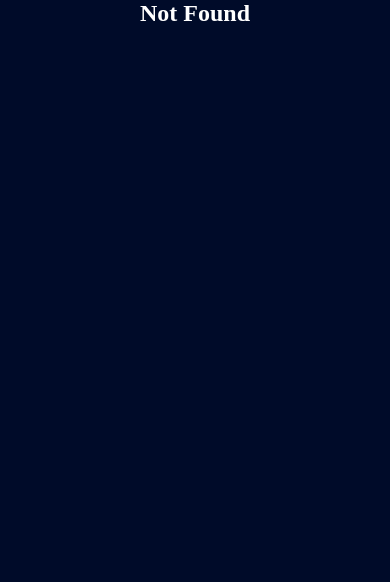
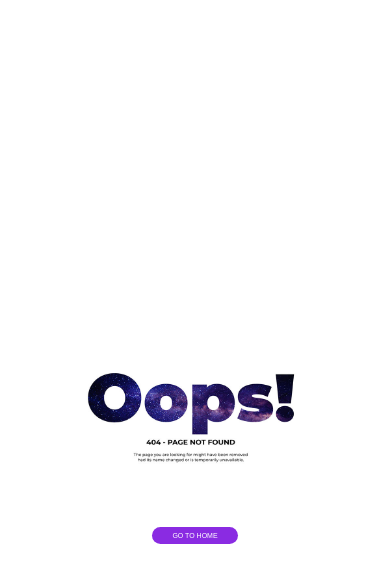
Before and after one commit to ashishkumarui6/atmFunctionality, a React (Vite) app: page /dashboard in a window 390 px wide. Shown: the top 582 px of the page. Built offline with nearby package versions, Linux system fonts and the light colour scheme.

Commit message:
add not found

```diff
--- a/src/App.jsx
+++ b/src/App.jsx
@@ -29,6 +29,7 @@ function App() {
           <Route path="/conFirmpin/:card" element={<ConFirmPin />} />
           <Route path="/sucessDon" element={<SucessDon />} />
           <Route path="/PinChangeSucess" element={<PinChangeSucess />} />
+          <Route path="*" element={<NotFound />} />
         </Routes>
       ) : (
         <Routes>
--- a/src/pages/NotFound/index.jsx
+++ b/src/pages/NotFound/index.jsx
@@ -1,20 +1,39 @@
 import React from "react";
-import Container from "../../container";
+import Error from "../../assets/ErrorPage.jpg";
+import styles from "./index.module.css";
+import { useNavigate } from "react-router-dom";
+const NotFound = () => {
+  const navigate = useNavigate("");
 
-const NotFound = () => {
+  const GOTOHOME = () => {
+    navigate("/");
+  };
   return (
-    <Container>
-      <div>
-        <h2
+    <>
+      <div
+        style={{
+          height: "100vh",
+          background: "#fff",
+          display: "flex",
+          alignItems: "center",
+          justifyContent: "center",
+        }}
+      >
+        <div
           style={{
-            color: "#fff",
-            textAlign: "center",
+            display: "flex",
+            alignItems: "center",
+            justifyContent: "center",
+            flexDirection: "column",
           }}
         >
-          Not Found
-        </h2>
+          <img src={Error} alt="ERROR" width={"100%"} height={"100%"} />
+          <button onClick={GOTOHOME} className={styles.button}>
+            GO TO HOME
+          </button>
+        </div>
       </div>
-    </Container>
+    </>
   );
 };
 
--- /dev/null
+++ b/src/pages/NotFound/index.module.css
@@ -0,0 +1,84 @@
+.button{
+    padding:10px 45px;
+    background: blueviolet;
+    font-size: 16px;
+    font-weight: 400;
+    color: #fff;
+    border: blueviolet;
+    border-radius: 50px;
+    position: absolute;
+    bottom: 180px;
+    bottom: "180px",
+}
+
+
+
+@media screen and (min-width: 1024px) and (max-width: 1200px){
+    .button{
+        padding:10px 45px;
+        background: blueviolet;
+        font-size: 16px;
+        font-weight: 400;
+        color: #fff;
+        border: blueviolet;
+        border-radius: 50px;
+        position: absolute;
+        bottom: 180px;
+    }
+
+
+}
+
+
+@media screen and (min-width: 769px) and (max-width: 1024px){
+    .button{
+        padding:10px 45px;
+        background: blueviolet;
+        font-size: 16px;
+        font-weight: 400;
+        color: #fff;
+        border: blueviolet;
+        border-radius: 50px;
+        position: absolute;
+        bottom: 450px;
+    }
+
+}
+
+
+
+@media screen and (max-width: 769px){
+    .button{
+        padding:10px 45px;
+        background: blueviolet;
+        font-size: 16px;
+        font-weight: 400;
+        color: #fff;
+        border: blueviolet;
+        border-radius: 50px;
+        position: absolute;
+        bottom: 320px;
+    }
+
+
+
+
+}
+
+
+
+@media screen and (min-width: 0px) and (max-width: 480px){
+
+    .button{
+        padding:5px 20px;
+        background: blueviolet;
+        font-size: 7px;
+        font-weight: 400;
+        color: #fff;
+        border: blueviolet;
+        border-radius: 50px;
+        position: absolute;
+        bottom: 300px;
+    }
+
+}
```
Also changed, not shown: src/assets/ErrorPage.jpg (added), 1 other file (tests, documents, lock files or other folders).
